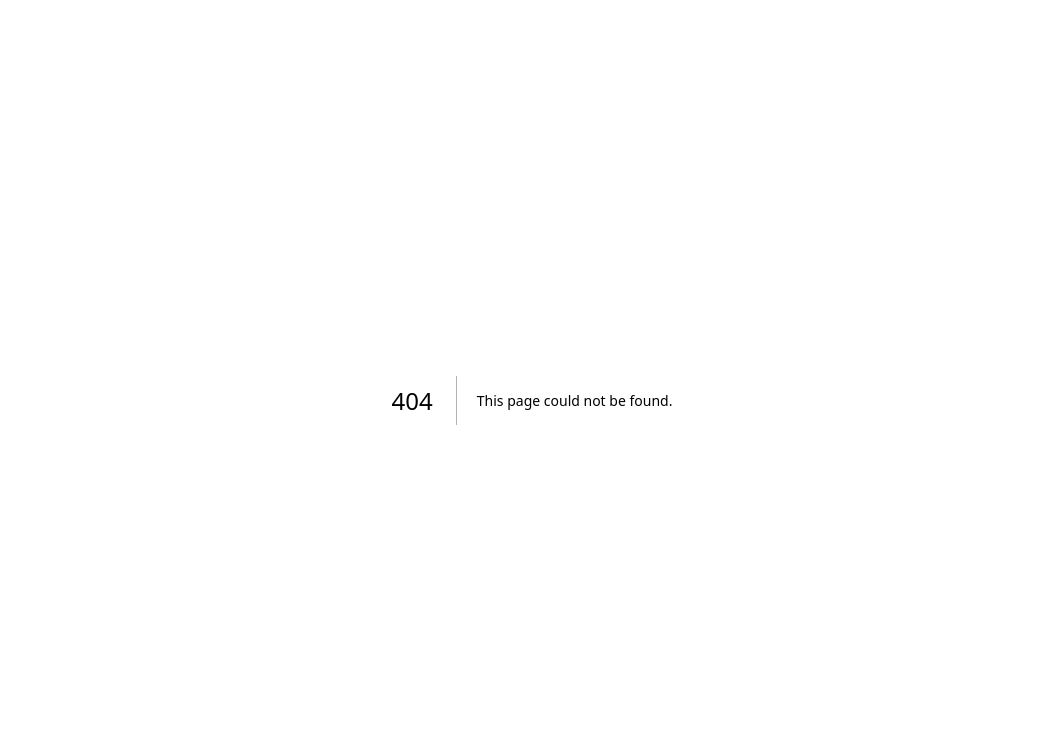
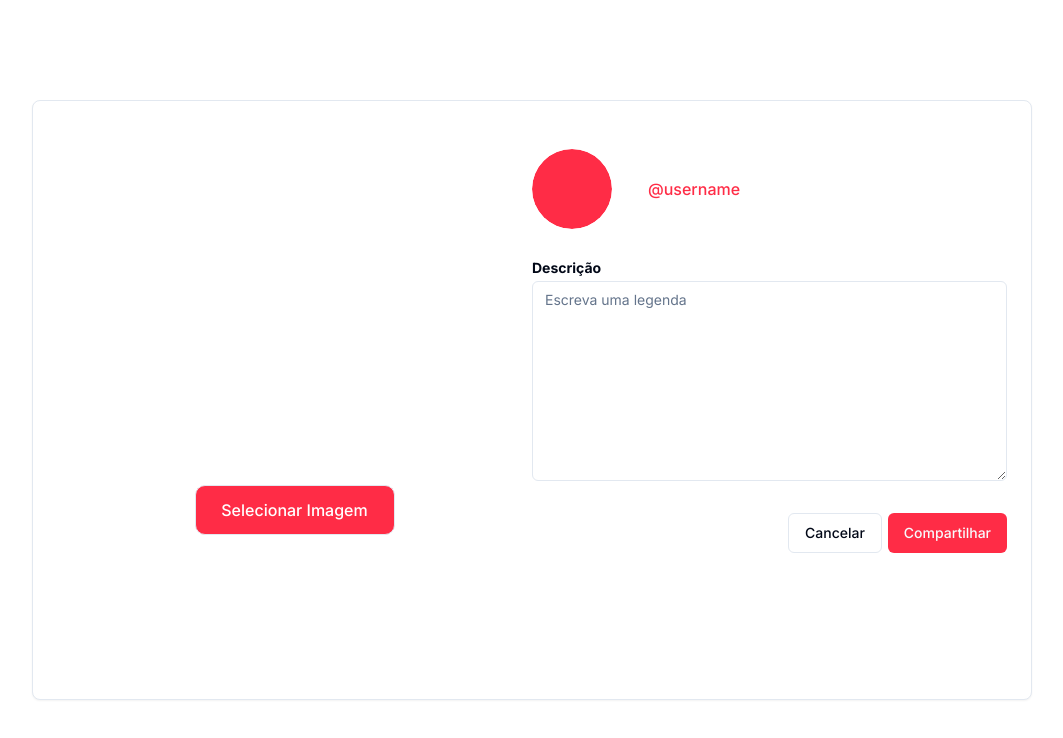
Before and after one commit to es20232/eqp1, a Next.js app in the folder client/: page /Post in a window 1280 px wide. Before the commit this address had no page. Shown: the top 738 px of the page, without its empty margins (108-1171 px from the left). Built offline with nearby package versions, Linux system fonts and the light colour scheme.

Commit message:
upload screen design

```diff
--- /dev/null
+++ b/client/src/app/Post/page.tsx
@@ -0,0 +1,155 @@
+'use client'
+
+import { Button } from "@/components/ui/button"
+import {
+    Card,
+    CardContent,
+    CardDescription,
+    CardFooter,
+    CardHeader,
+    CardTitle,
+} from "@/components/ui/card";
+import { Input } from "@/components/ui/input";
+import { Label } from "@/components/ui/label";
+import Link from 'next/link';
+import { useForm } from "react-hook-form";
+import { zodResolver } from '@hookform/resolvers/zod';
+import { z } from 'zod';
+import {loginUser, lUser} from '@/actions/auth';
+import React, { useState } from 'react';
+import {
+    Avatar,
+    AvatarFallback,
+    AvatarImage,
+  } from "@/components/ui/avatar";
+  import { Textarea } from "@/components/ui/textarea"
+
+const schemaForm = z.object({
+    address: z.object({
+        username: z.string().nonempty('Digite um nome de usuário'),
+        password: z.string().nonempty('Digite uma senha').min(6, 'Quantidade de caracteres inválida')
+    })
+}).transform((field) => ({
+    address: {
+        username: field.address.username,
+        password: field.address.password
+    }
+}));
+
+type FormProps = z.infer<typeof schemaForm>
+
+export default function Login() {
+
+    const [imageSrc, setImageSrc] = useState(null);
+
+  const handleImageUpload = (event) => {
+    const file = event.target.files[0];
+    const reader = new FileReader();
+
+    reader.onload = (e) => {
+      setImageSrc(e.target.result);
+    };
+
+    reader.readAsDataURL(file);
+  };
+
+
+    const [errorMessage, setErrorMessage] = useState("");
+
+    const { handleSubmit, register, formState: { errors } } = useForm<FormProps>({
+        criteriaMode: 'all',
+        mode: 'all',
+        resolver: zodResolver(schemaForm),
+        defaultValues: {
+            address: {
+                username: '',
+                password: ''
+            }
+        }
+    })
+
+    async function login(user: lUser) {
+        try {
+            const response = await loginUser(user);
+        }
+        catch (error) {
+            console.error(error.message);
+            if(error.message === "Error: Credentials incorrect"){
+                setErrorMessage("Credenciais incorretas");
+            }
+        }
+    }
+
+    const handleFormSubmit = (data: FormProps) => {
+        const user = data.address;
+
+        login ({
+            username: user.username,
+            password: user.password
+        });
+    }
+
+    return (
+        <div className='w-full min-h-screen flex flex-col items-center justify-center'>
+            <div className=' items-center justify-center '>
+                <div ></div>
+                <Card className="w-[1000px] h-[600px]">
+                    <CardHeader>
+                    </CardHeader>
+                    <CardContent>
+                        <form onSubmit={handleSubmit(handleFormSubmit)}>
+                            <div className="grid w-full items-center gap-4">
+                            <div className="flex w-full">
+
+                                <div className="w-1/2 flex justify-center">
+                                <div className="grid grid-cols-1 items-center flex justify-center">
+                                    <br/><br/>
+                                    <div className="items-center flex justify-center" style={{ width: '400px', height: '200px' }}>
+                                    {imageSrc && <img src={imageSrc} alt="Imagem carregada" style={{borderRadius: '10px', maxWidth: '100%', maxHeight: '100%', width: 'auto', height: 'auto'}}/>}
+                                    </div>
+                                    <div className="flex justify-center">
+                                    <Label htmlFor="picture" className="text-base border border-customcolor bg-transparent text-customcolor" style={{ display: 'flex', alignItems: 'center', justifyContent: 'center', backgroundColor: '#FF2C46', height: '50px', width: '200px', borderRadius: '10px', padding: '0.5rem 1rem', cursor: 'pointer', color: '#fff' }}>Selecionar Imagem</Label>
+                                    <Input placeholder="Selecionar Imagem" onChange={handleImageUpload} className="hidden" id="picture" type="file" accept="image/*" />
+                                    </div>
+                                </div>
+                                </div>
+
+
+                                <div className="w-1/2 space-y-8">
+                                    <div className="flex w-full space-x-9">
+                                        <div>
+                                        <Avatar style={{ width: '80px', height: '80px' }}>
+                                        {/* <AvatarImage src="https://github.com/shadcn.png" alt="@shadcn" /> */}
+                                            <AvatarFallback style={{ backgroundColor: '#FF2C46' }}></AvatarFallback>
+                                        </Avatar>
+                                        </div>
+
+                                        <div  className="flex w-full space-y-9 items-center text-base">
+                                        <Label className="text-base" style={{ color: '#FF2C46'}}>@username</Label>
+                                        </div>
+                                    </div>
+
+                                {/* DESCRIÇÃO */}
+                                    <div className="flex flex-col space-y-1.5">
+                                        <Label htmlFor="descricao"><b>Descrição</b></Label>
+                                        <Textarea className="h-[200px]" id="descricao" type="text" placeholder="Escreva uma legenda" />
+                                    </div>
+
+                                    {/* BOTÕES */}
+                                    <div className="flex justify-end space-x-1.5">
+                                        <Link href='/Dashboard'>
+                                            <Button className="border border-customcolor bg-transparent text-customcolor">Cancelar</Button>
+                                        </Link>
+
+                                        <Button type="submit" style={{ backgroundColor: '#FF2C46' }}>Compartilhar</Button>
+                                    </div>
+                                </div>
+                            </div>
+                            </div>
+                        </form>
+                    </CardContent>
+                </Card>
+            </div>
+        </div>
+    )
+}
--- a/client/src/app/page.tsx
+++ b/client/src/app/page.tsx
@@ -19,6 +19,8 @@ return (
        <Link href='/Login'>Login</Link>
        <br/>
        <Link href='/SignUp'>Cadastre-se</Link>
+       <br/>
+       <Link href='/Post'>Fazer Upload</Link>
     </main>
   )
 }
--- /dev/null
+++ b/client/src/components/ui/textarea.tsx
@@ -0,0 +1,24 @@
+import * as React from "react"
+
+import { cn } from "@/lib/utils"
+
+export interface TextareaProps
+  extends React.TextareaHTMLAttributes<HTMLTextAreaElement> {}
+
+const Textarea = React.forwardRef<HTMLTextAreaElement, TextareaProps>(
+  ({ className, ...props }, ref) => {
+    return (
+      <textarea
+        className={cn(
+          "flex min-h-[80px] w-full rounded-md border border-input bg-background px-3 py-2 text-sm ring-offset-background placeholder:text-muted-foreground focus-visible:outline-none focus-visible:ring-2 focus-visible:ring-ring focus-visible:ring-offset-2 disabled:cursor-not-allowed disabled:opacity-50",
+          className
+        )}
+        ref={ref}
+        {...props}
+      />
+    )
+  }
+)
+Textarea.displayName = "Textarea"
+
+export { Textarea }
```
